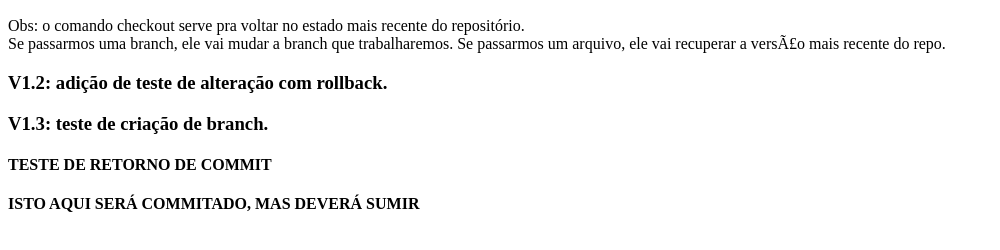
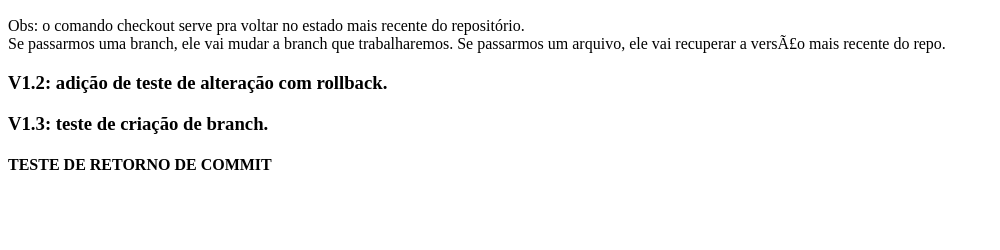
Before and after one commit to llamarck/base, a plain HTML site: page index.html in a window 1280 px wide. Shown: the part 96-346 px from the top of the page, without its empty margins (0-1000 px from the left). Drawn offline with Linux system fonts and the light colour scheme.

Commit message:
Revert "teste de commit para futura regressão com revert"
This reverts commit e5d0c060b06a1d6d7be3aa58563f2c779e9b8492.

```diff
--- a/index.html
+++ b/index.html
@@ -6,5 +6,4 @@
 <h3> V1.2: adição de teste de alteração com rollback.</h3>
 <h3> V1.3: teste de criação de branch.</h3>
 <h4> TESTE DE RETORNO DE COMMIT </h4>
-<h4> ISTO AQUI SERÁ COMMITADO, MAS DEVERÁ SUMIR</h4>
 </body>
```
